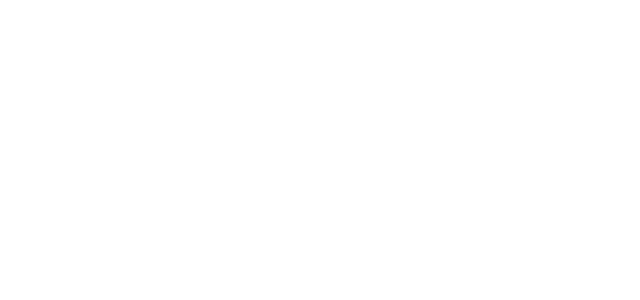
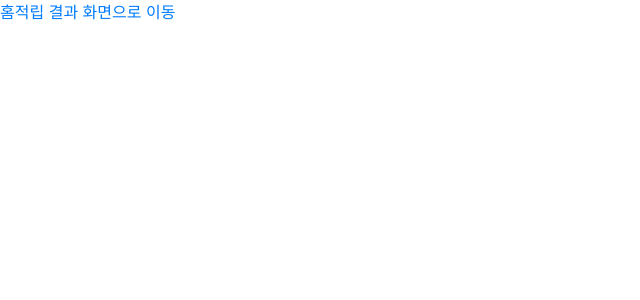
Before and after one commit to developeon/dodo-point, a React (Create React App) app: page /enter in a window 1280 px wide. Shown: the top 300 px of the page, without its empty margins (0-640 px from the left). Built offline with nearby package versions, Linux system fonts and the light colour scheme; a web font is replaced by a local one.

Commit message:
컴포넌트 생성 및 라우팅 작업

```diff
--- a/package.json
+++ b/package.json
@@ -6,6 +6,7 @@
     "bootstrap": "^4.1.3",
     "react": "^16.6.0",
     "react-dom": "^16.6.0",
+    "react-router-dom": "^4.3.1",
     "react-scripts": "2.0.5",
     "reactstrap": "^6.5.0"
   },
--- a/src/App.js
+++ b/src/App.js
@@ -1,10 +1,20 @@
 import React, { Component } from 'react';
 import './App.css';
+import { BrowserRouter as Router, Route } from 'react-router-dom';
+import Home from './components/Home';
+import Enter from './components/Enter';
+import Result from './components/Result';
 
 class App extends Component {
   render() {
     return (
-      <div></div>
+      <Router>
+        <div>
+          <Route exact path="/" component={ Home }/>
+          <Route path="/enter" component={ Enter }/>
+          <Route path="/result" component={ Result }/>
+        </div>
+      </Router>
     );
   }
 }
--- /dev/null
+++ b/src/components/Enter.js
@@ -0,0 +1,16 @@
+import React, { Component } from 'react';
+import './Enter.css';
+import { Link } from 'react-router-dom';
+
+class Enter extends Component {
+  render() {
+    return (
+      <div>
+        <Link to="/">홈</Link>
+        <Link to="/result">적립 결과 화면으로 이동</Link>
+      </div>
+    );
+  }
+}
+
+export default Enter;
--- /dev/null
+++ b/src/components/Home.js
@@ -0,0 +1,15 @@
+import React, { Component } from 'react';
+import './Home.css';
+import { Link } from 'react-router-dom';
+
+class Home extends Component {
+  render() {
+    return (
+        <div>
+          <Link to="/enter">전화번호 입력 화면으로 이동</Link>
+        </div>
+    );
+  }
+}
+
+export default Home;
--- /dev/null
+++ b/src/components/Result.js
@@ -0,0 +1,15 @@
+import React, { Component } from 'react';
+import './Result.css';
+import { Link } from 'react-router-dom';
+
+class Result extends Component {
+  render() {
+    return (
+        <div>
+          <Link to="/">홈</Link>
+        </div>
+    );
+  }
+}
+
+export default Result;
```
Also changed, not shown: src/components/Enter.css (added), src/components/Home.css (added), src/components/Result.css (added), 1 other file (tests, documents, lock files or other folders).
